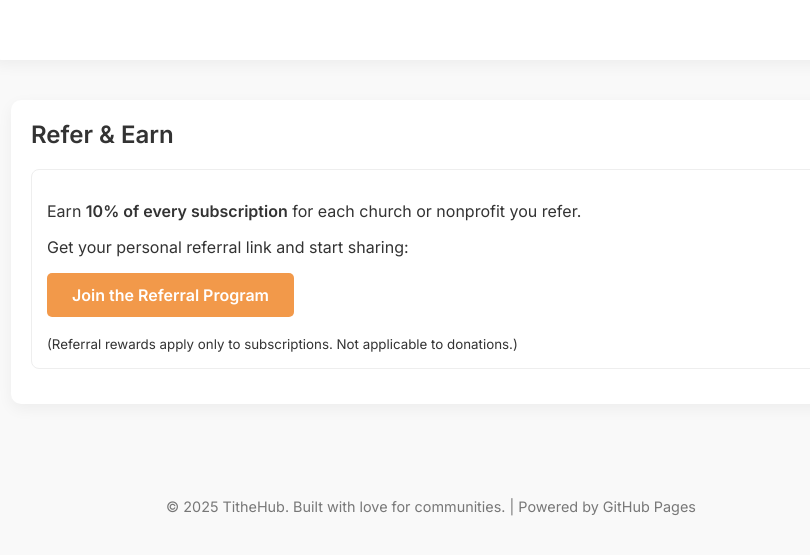
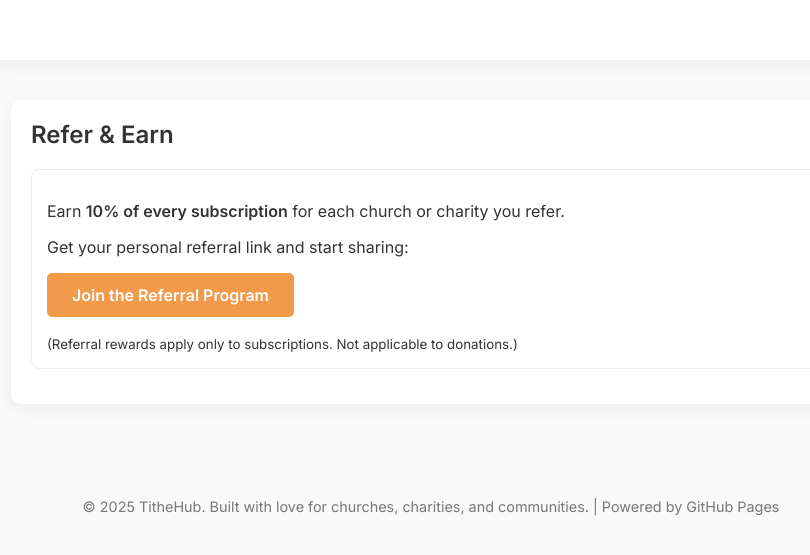
Before and after one commit to Tithehub/tithehub, a plain HTML site: page index.html in a window 1280 px wide. Shown: the part 1972-2527 px from the top of the page, without its empty margins (209-1019 px from the left). Drawn offline with Linux system fonts and the light colour scheme; grey boxes are pictures that could not be loaded.

Commit message:
Update index.html

```diff
--- a/index.html
+++ b/index.html
@@ -154,7 +154,7 @@
 <section id="referrals">
   <h2>Refer & Earn</h2>
   <div class="card">
-    <p>Earn <strong>10% of every subscription</strong> for each church or nonprofit you refer.</p>
+    <p>Earn <strong>10% of every subscription</strong> for each church or charity you refer.</p>
     <p>Get your personal referral link and start sharing:</p>
     <p>
       <a href="https://forms.gle/YOUR_FORM_LINK" class="button">
@@ -166,7 +166,7 @@
 </section>
 
 <footer>
-  <p>&copy; 2025 TitheHub. Built with love for communities. | Powered by GitHub Pages</p>
+  <p>&copy; 2025 TitheHub. Built with love for churches, charities, and communities. | Powered by GitHub Pages</p>
 </footer>
 
 </body>
```
